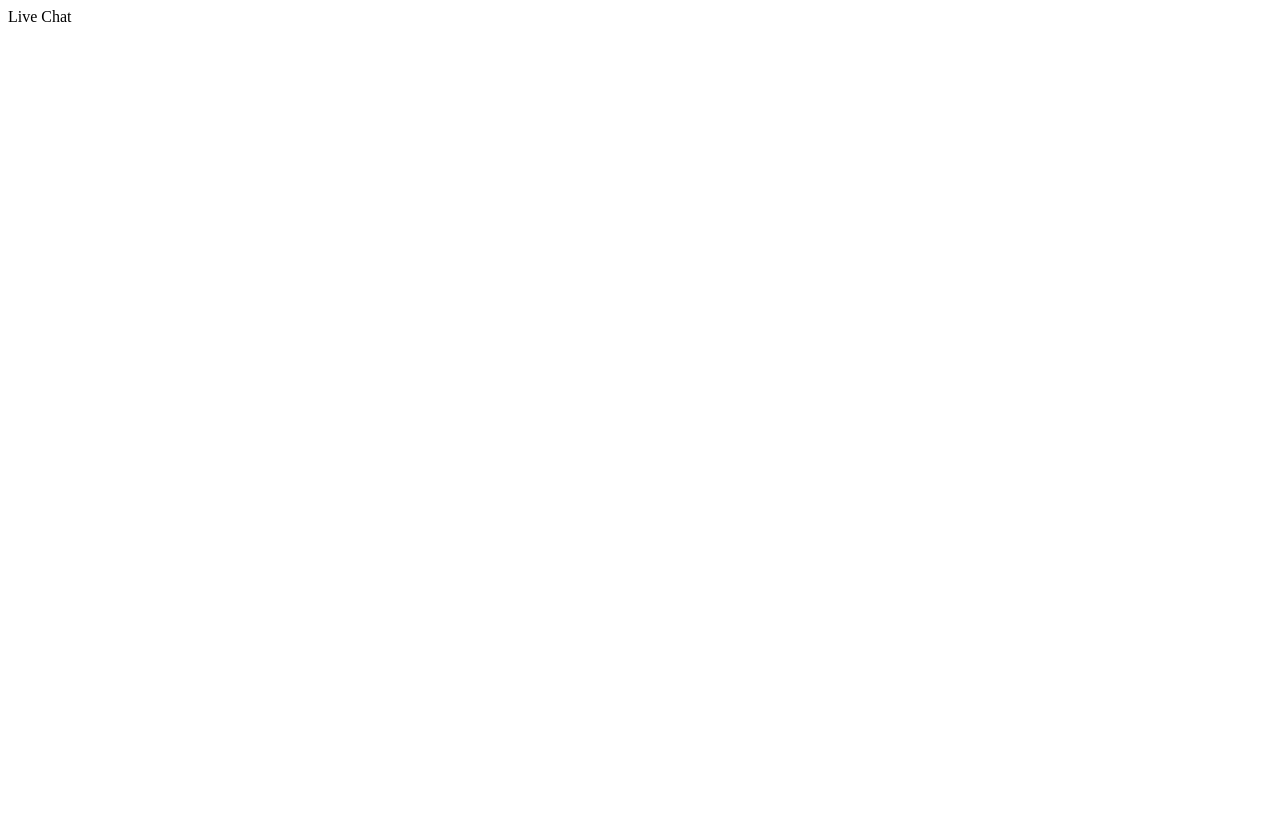
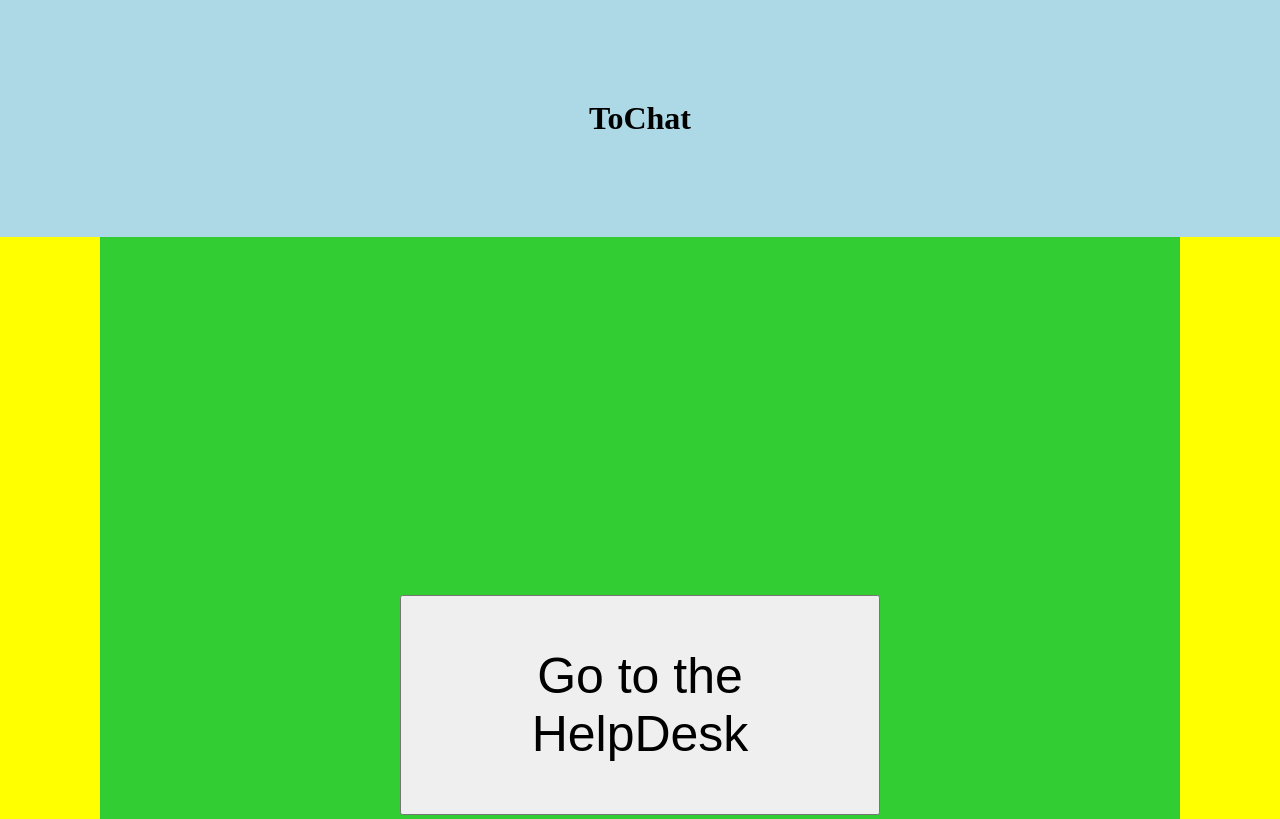
Before and after one commit to mediaandtech22/wwwtochat, a plain HTML site: page index.html in a window 1280 px wide. Shown: the top 819 px of the page. Drawn offline with Linux system fonts and the light colour scheme.

Commit message:
Add files via upload

```diff
--- a/index.html
+++ b/index.html
@@ -1,8 +1,54 @@
 <head>
-  <tittle>Live Chat</tittle>
+<style>
+    * {
+  margin:0px;
+}
+header {
+  background-color: lightblue;
+  text-align:center;
+   padding: 100px;
+
+
+}
+.callus {
+  background-color: limegreen;
+  text-align:center;
+  padding: 300px;
+  font-size: 50px;
+
+ }
+
+    .callus button {
+        padding: 50px;
+        font-size: 50px;
+    }
+
+.faq {
+
+background-color: lightgray;
+  text-align:center;
+  padding: 100px;
+}
+
+.bgc {
+
+background-color: yellow;
+  text-align:yellow;
+  padding: 0px 100px 0px 100px;
+}
+
+    </style>
 </head>
-<body>
-  <!-- Start of HubSpot Embed Code -->
+<header class="ssch">
+<h1>ToChat</h1>
+  <h2></h2>
+  </header>
+<div class="bgc">
+<div class="callus">
+  <br>
+    <a href="https://helpdesk.tochat.ml"><button>Go to the HelpDesk</button></a>
+ <!-- Start of HubSpot Embed Code -->
   <script type="text/javascript" id="hs-script-loader" async defer src="//js-eu1.hs-scripts.com/25502167.js"></script>
 <!-- End of HubSpot Embed Code -->
-</body>
+
+</div>
```
